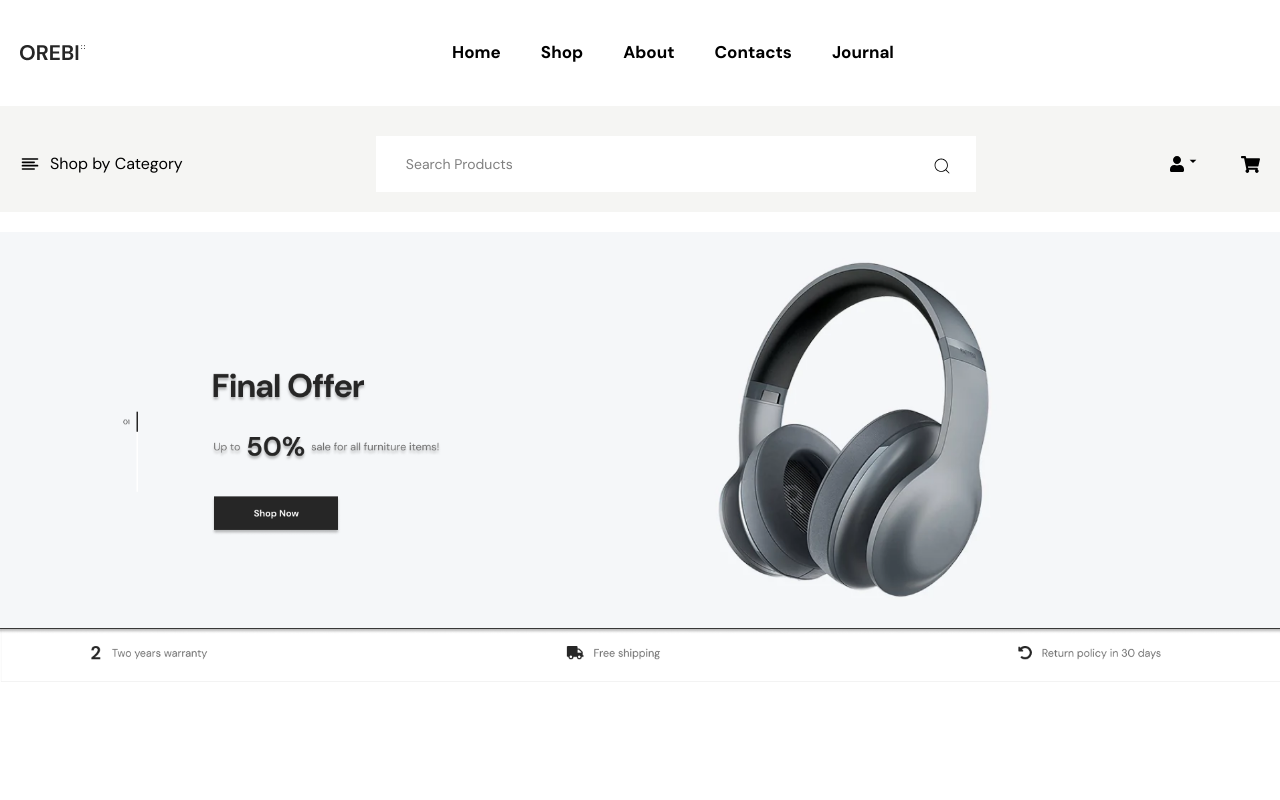
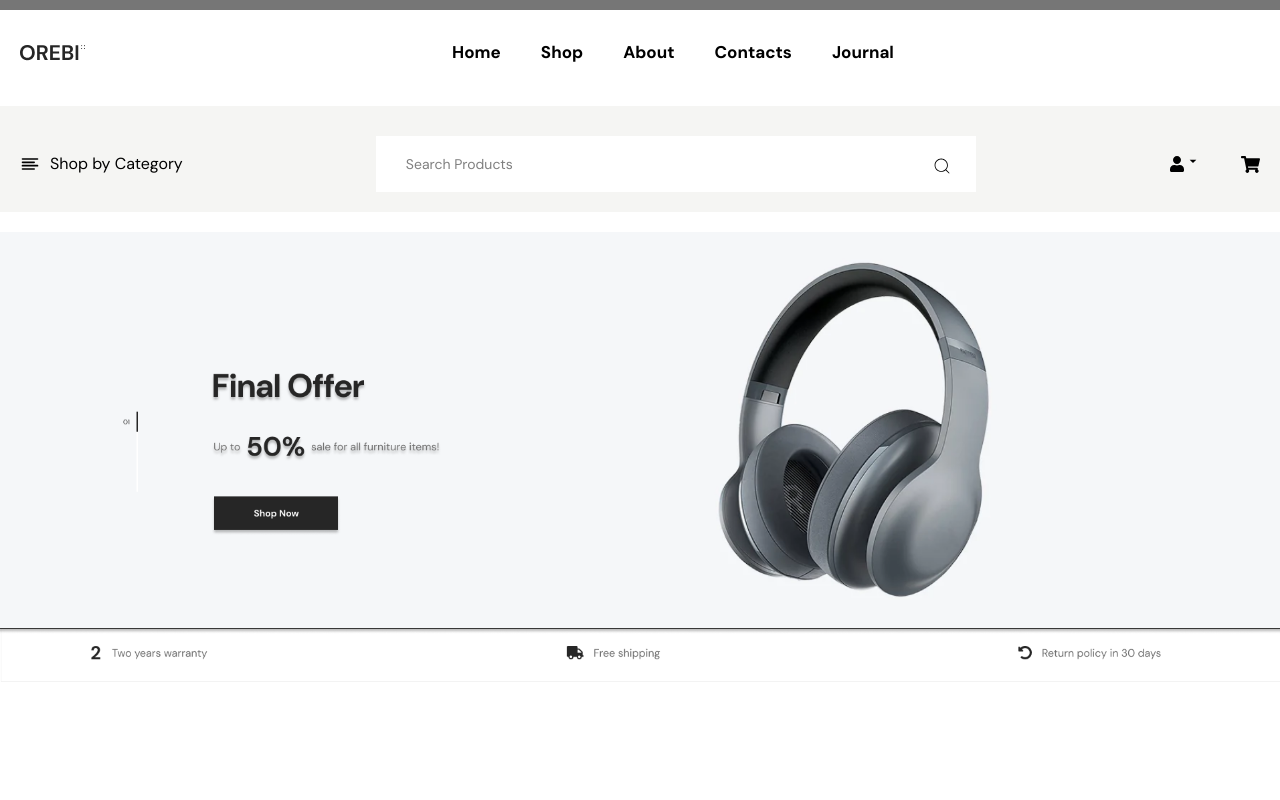
Before and after one commit to hubertDgomes/Oribi, a React (Vite) app: page / in a window 1280 px wide. Shown: the top 800 px of the page. Built offline with nearby package versions, Linux system fonts and the light colour scheme.

Commit message:
Add progress bar on the top in the Home section

```diff
--- a/package.json
+++ b/package.json
@@ -11,7 +11,7 @@
   },
   "dependencies": {
     "@tailwindcss/vite": "^4.1.11",
-    "motion": "^12.19.3",
+    "motion": "^12.23.0",
     "react": "^19.1.0",
     "react-dom": "^19.1.0",
     "react-icons": "^5.5.0",
--- a/src/assets/components/pages/Home.jsx
+++ b/src/assets/components/pages/Home.jsx
@@ -3,11 +3,20 @@ import Header from '../layouts/Header'
 import Home2 from '../layouts/Home2'
 import ArivalPart from '../layouts/ArivalPart'
 import Land from '../layouts/Land'
+import { motion, useScroll } from "motion/react"
+
+const  Home = () => {
+
+  const scrollY = useScroll().scrollYProgress
 
 
-const  Home = () => {
   return (
     <>
+    <motion.div
+    style={{
+      scaleX:scrollY
+    }}
+    className="h-[10px] w-full fixed origin-left bg-kala3 top-0 left-0 z-50"></motion.div>
     <Land/>
     <Home2/>
     <ArivalPart/>
```
Also changed, not shown: 1 other file (tests, documents, lock files or other folders).
